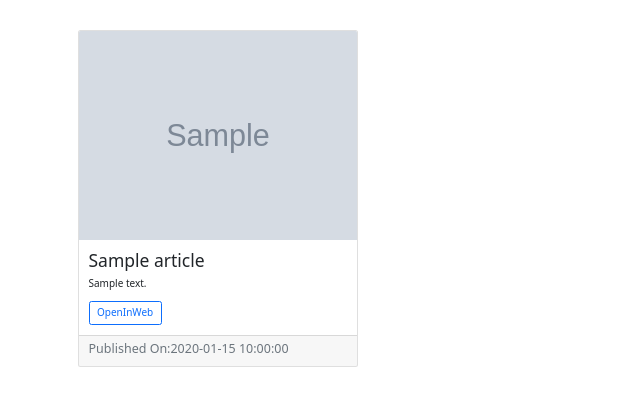
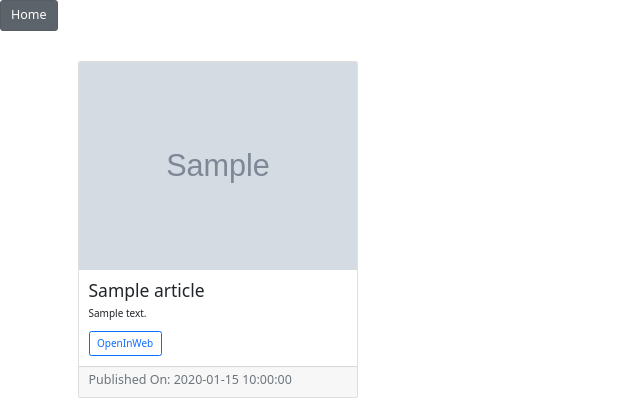
Before and after one commit to melissa-koi/NewsHighlight, a Python web app: template app/templates/news.html in a window 1280 px wide. Shown: the top 420 px of the page, without its empty margins (0-640 px from the left). Run offline with Jinja, Linux system fonts and the light colour scheme; the template is opened without the code that fills it: most values are stand-ins (such as "Sample title", 1, 10 or a date in 2020); grey boxes marked "Sample" are stand-in pictures; some libraries are stand-ins or nearby versions.

Commit message:
add button leading to home

```diff
--- a/app/templates/news.html
+++ b/app/templates/news.html
@@ -6,6 +6,8 @@
 {% endblock %}
 
 {% block content %}
+<a href="/"><button class="btn btn-secondary btn-lg">Home</button></a>
+
 <div class="container">
     <div class="card-group">
         {% for article in articles %}
@@ -17,7 +19,7 @@
                 <a href="{{article.url}}" class="btn btn-outline-primary">OpenInWeb</a>
             </div>
             <div class="card-footer text-muted">
-                <h5>Published On:{{ article.publishedAt }}</h5>
+                <h5>Published On: {{ article.publishedAt }}</h5>
             </div>
         </div>
         {% endfor %}
```
